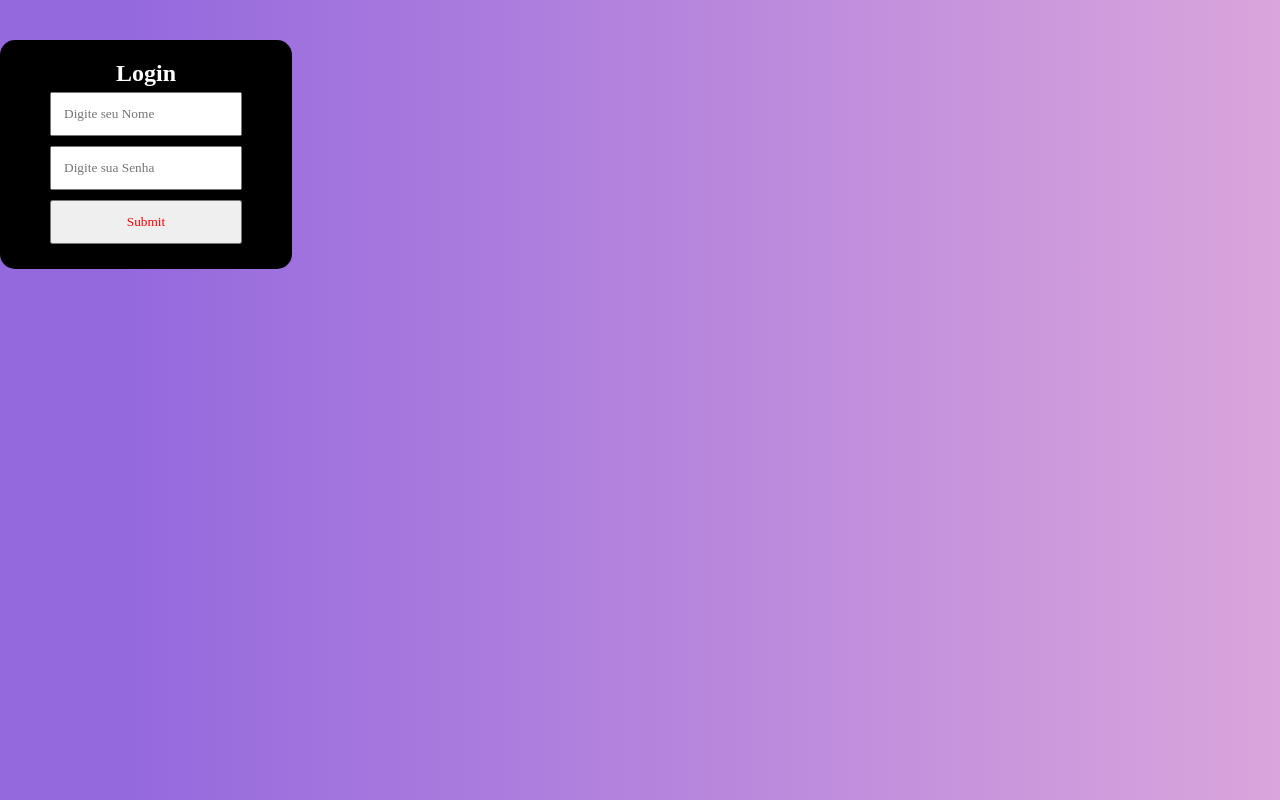
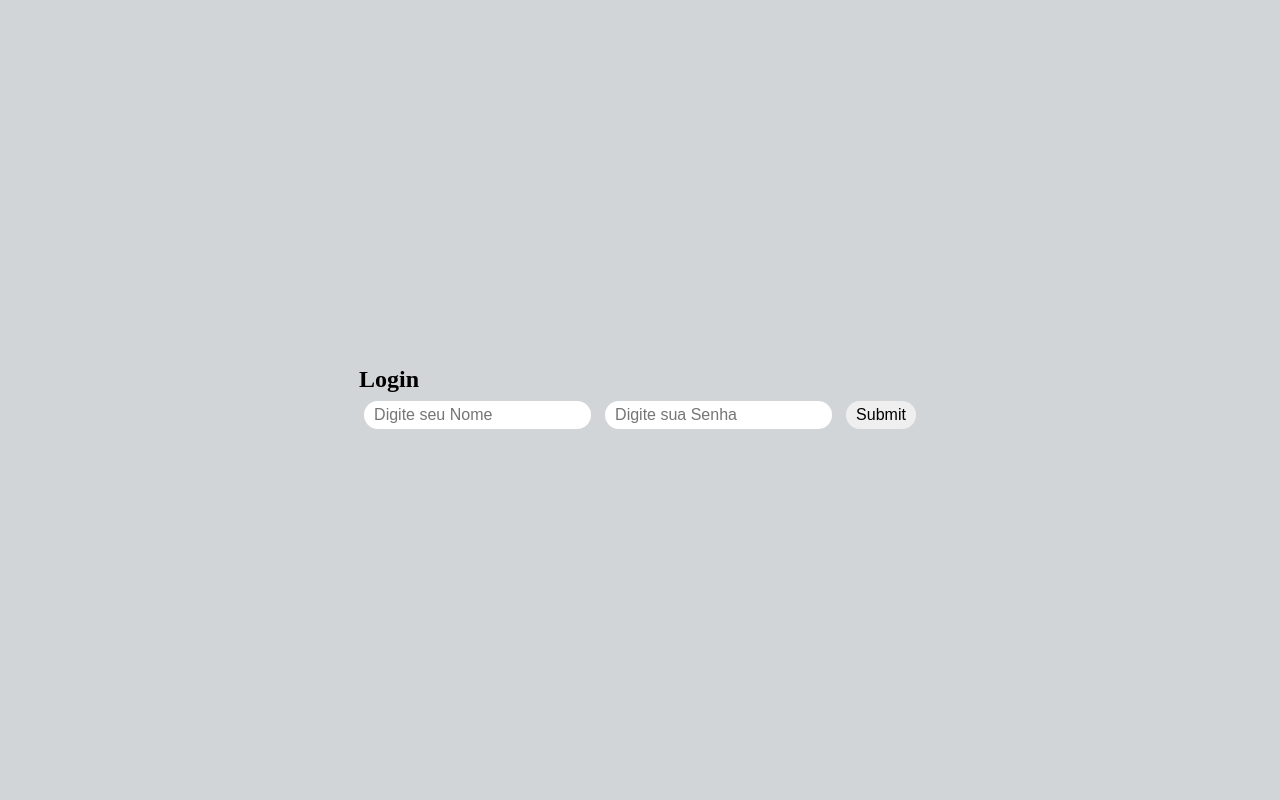
Before and after one commit to pablopgalvao/pagina-login, a plain HTML site: page login.html in a window 1280 px wide. Drawn offline with Linux system fonts and the light colour scheme.

Commit message:
Update style.css

```diff
--- a/style.css
+++ b/style.css
@@ -3,32 +3,47 @@
     padding: 0;
     box-sizing: border-box;
     text-decoration: none;
-    font-family: 'Times New Roman', Times, serif;
 }
 body{
-    background: linear-gradient(90deg, #9569de 10%, #daa5dc 100%);
-
+    display: flex;
+    justify-content: center;
+    align-items: center;
+    height: 100vh;
+    background-color: rgb(210, 213, 215);
 }
-form{
+.content form{
     display: flex;
     flex-direction: column;
-    background-color: #000000;
-    border-radius: 15px;
-    max-width: min-content;
-    margin-top: 40px;
-    padding: 20px 50px ;
-    position: relative;
+    padding: 20px 50px;
 }
-form h2{
+h3{
     text-align: center;
-    color: #ffffff;
-
+    margin-bottom: .5rem;
 }
-form input{
-    margin: 5px 0;
-    padding: 12px;
+input{
+    padding: 5px 10px;
+    margin: 5px;
+    font-size: 1rem;
+    border: none;
+    border-radius: 20px;
+    box-sizing: border-box;
 }
-form input[type=submit]{
+input[type=submit]{
+    font-size: 1rem;
+    margin-top: .5rem;
+    border-radius: 20px;
     cursor: pointer;
+    outline: none;
+    border: none;
+    transition: .3s;
+}
+input[type="submit"]:hover{
+    background-color: #757575;
+}
+.spans{
+    text-align: center;
+    font-size: 1rem;
     color: #ff0000;
+    margin-top: .5rem;
+    display: none;
 }
```
